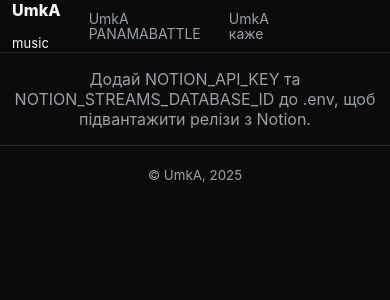
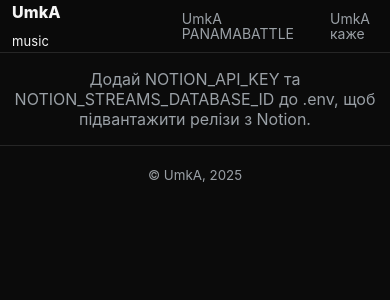
Before and after one commit to panumka/umka-space, a Flask app: page / in a window 390 px wide. Shown: the top 300 px of the page. Run offline with Flask 3, Linux system fonts and the light colour scheme.

Commit message:
mobile header5

```diff
--- a/static/style.css
+++ b/static/style.css
@@ -4,8 +4,6 @@
     --muted: #9aa0a6;
     --border: #262626;
     --card: #151515;
-    /* Єдина горизонтальна відстань між усіма пунктами хедера  */
-    --nav-gap: 28px;
 }
 
 body {
@@ -30,9 +28,9 @@ body {
 .header-inner {
   display: flex;
   align-items: center;
-  justify-content: flex-start; /* однакова відстань між усіма елементами, без додаткового розтягування */
+  justify-content: space-between;
   min-height: 56px;
-  gap: var(--nav-gap);
+  gap: 2rem; /* однакова відстань між лого та навігацією */
 }
 
 .logo {
@@ -46,7 +44,7 @@ body {
   display: block;
   font-weight: 800;
   font-size: 16px;
-  line-height: 1;
+  line-height: 1.05;
 }
 
 .logo-sub {
@@ -54,19 +52,15 @@ body {
   font-weight: 400;
   font-size: 13px;
   line-height: 1;
-  margin-top: -2px;               /* ближче до основного рядка */
+  margin-top: -6px;
 }
 
-.main-nav {
-  display: flex;
-  gap: var(--nav-gap);            /* така ж відстань як між логотипом і першим пунктом */
-  align-items: center;            /* вирівнюємо по центру по вертикалі */
-}
+.main-nav { display: flex; gap: 16px; align-items: flex-end; }
 
 .nav-link {
   color: var(--muted);
   text-decoration: none;
-  padding: 4px 0;                /* менший внутрішній відступ, щоб відстані рахувались через gap */
+  padding: 8px 10px;
   border-radius: 8px;
 }
 
@@ -488,22 +482,21 @@ body {
 @media (max-width: 640px) {
   .header-inner {
     min-height: 52px;
-    gap: var(--nav-gap);
-    flex-wrap: nowrap !important;
-    justify-content: flex-start;  /* однакова модель як на десктопі */
+    gap: 20px;                 /* більша базова відстань між логотипом і навігацією */
+    flex-wrap: nowrap !important; /* keep everything on one line */
   }
   .logo {
     font-size: 18px;           /* slightly smaller brand */
     letter-spacing: 0.1px;
   }
   .main-nav {
-    gap: var(--nav-gap);
+    gap: 20px;                 /* однакова відстань між пунктами меню */
     flex-wrap: nowrap !important;
-    margin-left: 0;               /* щоб відстань керувалась тільки gap */
+    margin-left: 20px;         /* така ж відстань від логотипа до першого пункту */
   }
   .nav-link {
-    padding: 4px 0;
-    font-size: 14px;
+    padding: 6px 8px;          /* smaller paddings */
+    font-size: 14px;           /* smaller font for nav */
     line-height: 1.1;
   }
   .container {                 /* a touch less horizontal padding */
```
